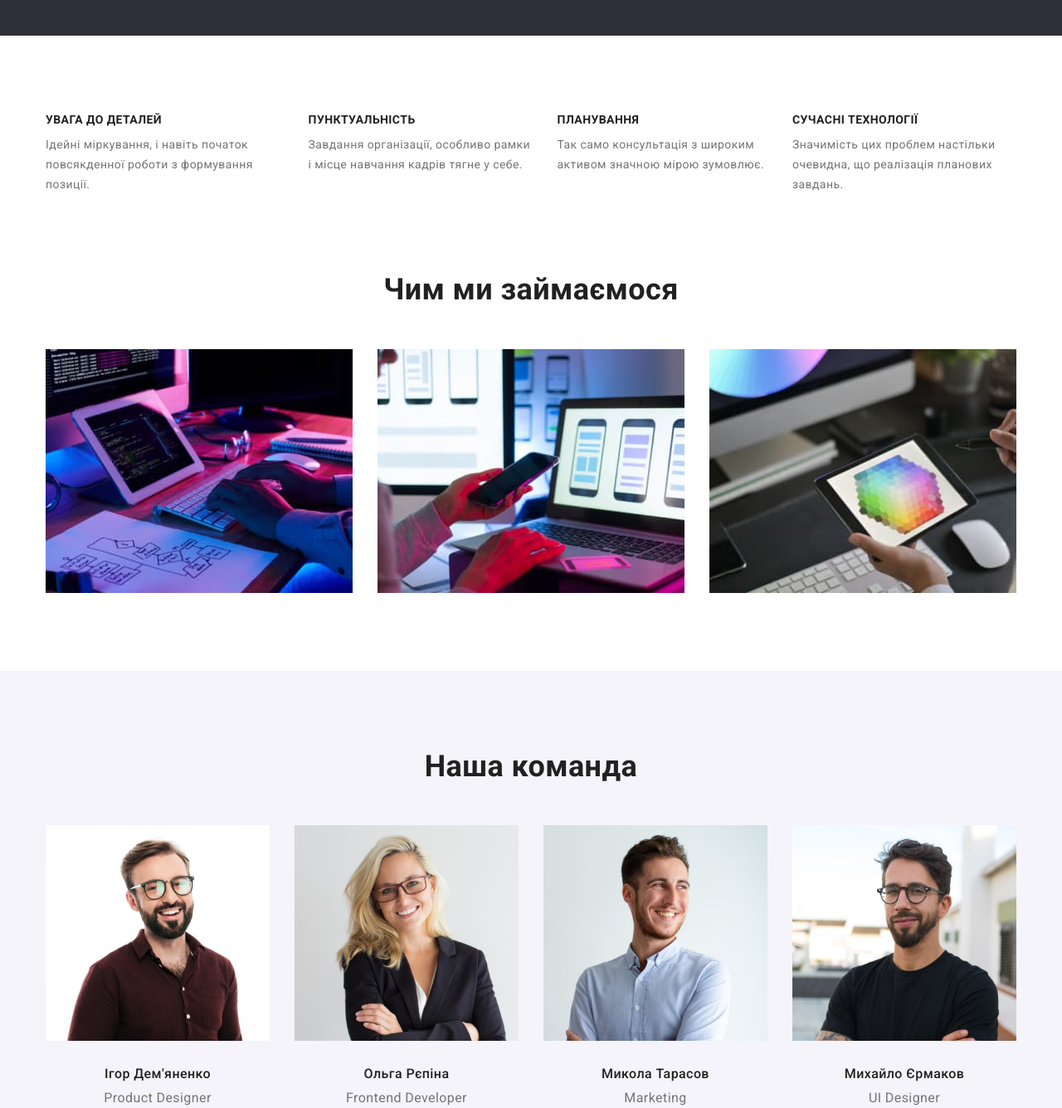
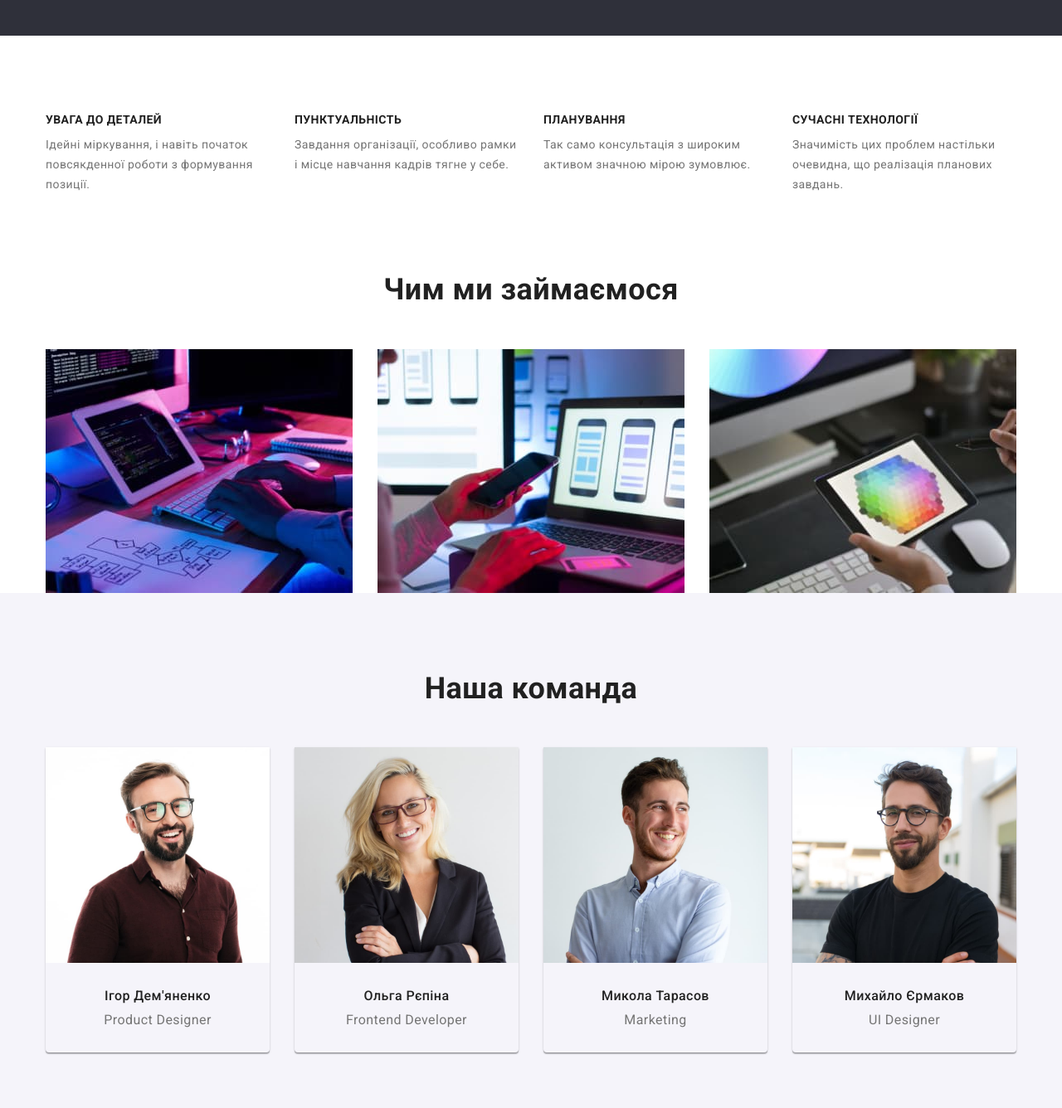
Before and after one commit to Akirget/goit-markup-hw-03, a plain HTML site: page index.html in a window 1280 px wide. Shown: the part 640-1976 px from the top of the page at 83% size. Drawn offline with nearby package versions, Linux system fonts and the light colour scheme.

Commit message:
Домашнє завдання №3

```diff
--- a/css/style.css
+++ b/css/style.css
@@ -106,6 +106,10 @@ address {
     font-style: normal;
 }
 
+.section {
+    padding: 94px 0;
+}
+
 .container {
     width: 1200px;
     margin-left: auto;
@@ -207,7 +211,7 @@ address {
 
 /* Главный герой */
 
-.hero {
+.hero-section {
     padding-top: 200px;
     padding-bottom: 200px;
     text-align: center;
@@ -270,10 +274,12 @@ address {
     display: flex;
 }
 
+.features-item {
+    width: 270px;
+}
 
 .features-item + .features-item {
     margin-left: 30px;
-    max-width: 270px;
 }
 
 /* .features-item:not(:last-child) {
@@ -315,7 +321,7 @@ address {
 /* Чем занимается компания */
 
 .section-work {
-    padding-bottom: 94px;
+    padding: 0;
 }
 
 .work-list {
@@ -341,14 +347,19 @@ address {
 /* Команда компании */
 
 .section-team {
-    padding-top: 94px;
-    padding-bottom: 94px;
 
     background-color: var(--team-color-background);
 }
 
 .team-list {
     display: flex;
+}
+
+.team-item {
+    box-shadow: 0px 1px 3px rgba(0, 0, 0, 0.12),
+                0px 1px 1px rgba(0, 0, 0, 0.14),
+                0px 2px 1px rgba(0, 0, 0, 0.2);
+    border-radius: 0px 0px 4px 4px;
 }
 
 .team-item + .team-item {
@@ -368,7 +379,7 @@ address {
 }
 
 .team-profession {
-
+    padding-bottom: 30px;;
 
     font-size: 16px;
     line-height: 1.19;
@@ -427,10 +438,11 @@ address {
     color: var(--accent-color);
 }
 
-.footer-item {
+.footer-item:not(:last-child) {
     margin-bottom: 9px;
 
 }
+
 
 /*  ---------------------- */
 /* СТИЛИ PORTFOLIO.HTML */
--- a/index.html
+++ b/index.html
@@ -35,12 +35,12 @@
     <!-- Основная часть сайта -->
     <main>
         <!-- Главный герой -->
-        <section class="hero">
+        <section class="section hero-section">
             <h1 class="hero-title">Ефективні рішення для вашого бізнесу</h1>
             <button type="button" class="hero-button">Замовити послугу</button>
         </section>
         <!-- Преимущества компании -->
-        <section class="section-features">
+        <section class="section section-features">
             <div class="container">
                 <h2 class="visually-hidden">Переваги компанії</h2>
                 <ul class="features list">
@@ -64,7 +64,7 @@
             </div>
         </section>
         <!-- Чем занимается компания  -->
-        <section class="section-work">
+        <section class="section section-work">
            <div class="container">
             <h2 class="section-title">Чим ми займаємося</h2>
             <ul class="work-list list">
@@ -81,7 +81,7 @@
            </div>
         </section>
         <!-- Команда компании -->
-        <section class="section-team">
+        <section class="section section-team">
            <div class="container">
             <h2 class="section-title">Наша команда</h2>
             <ul class="team-list list">
```
Also changed, not shown: portfolio.html (+1 -1 lines).
